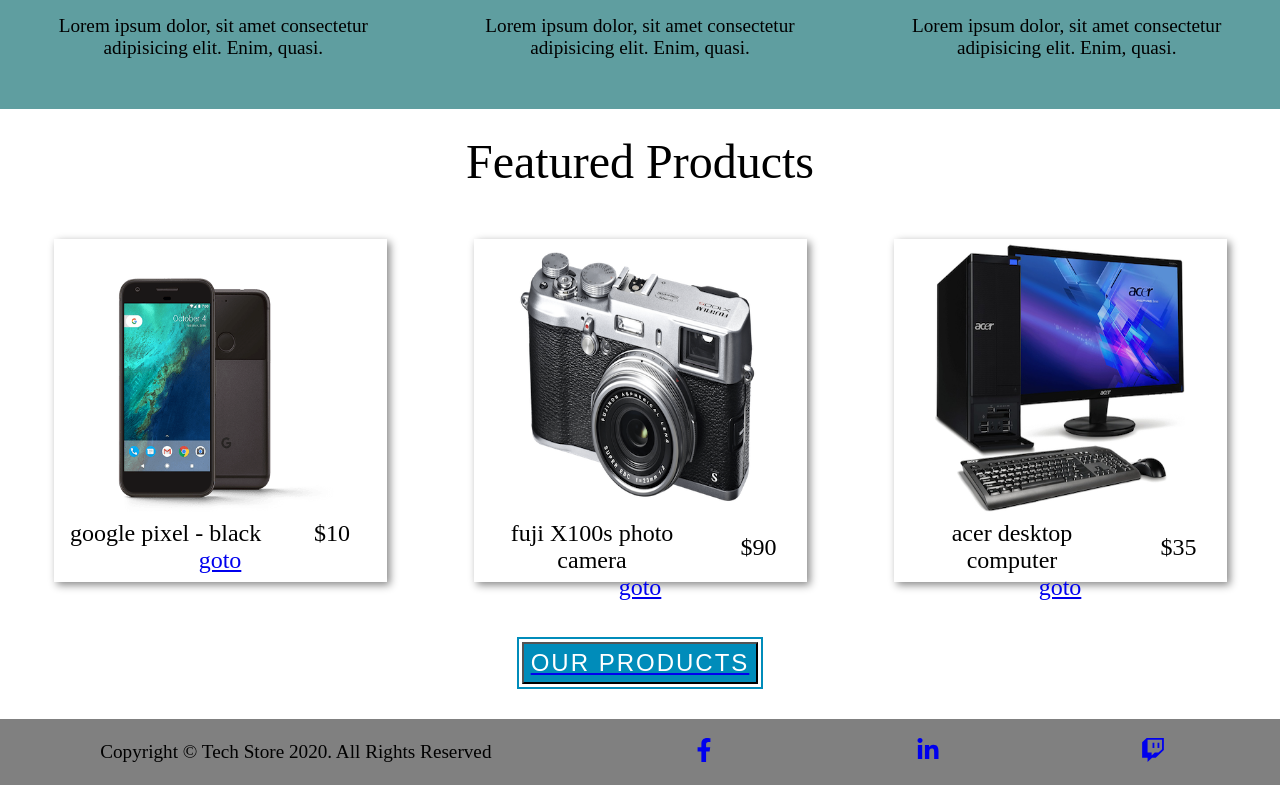
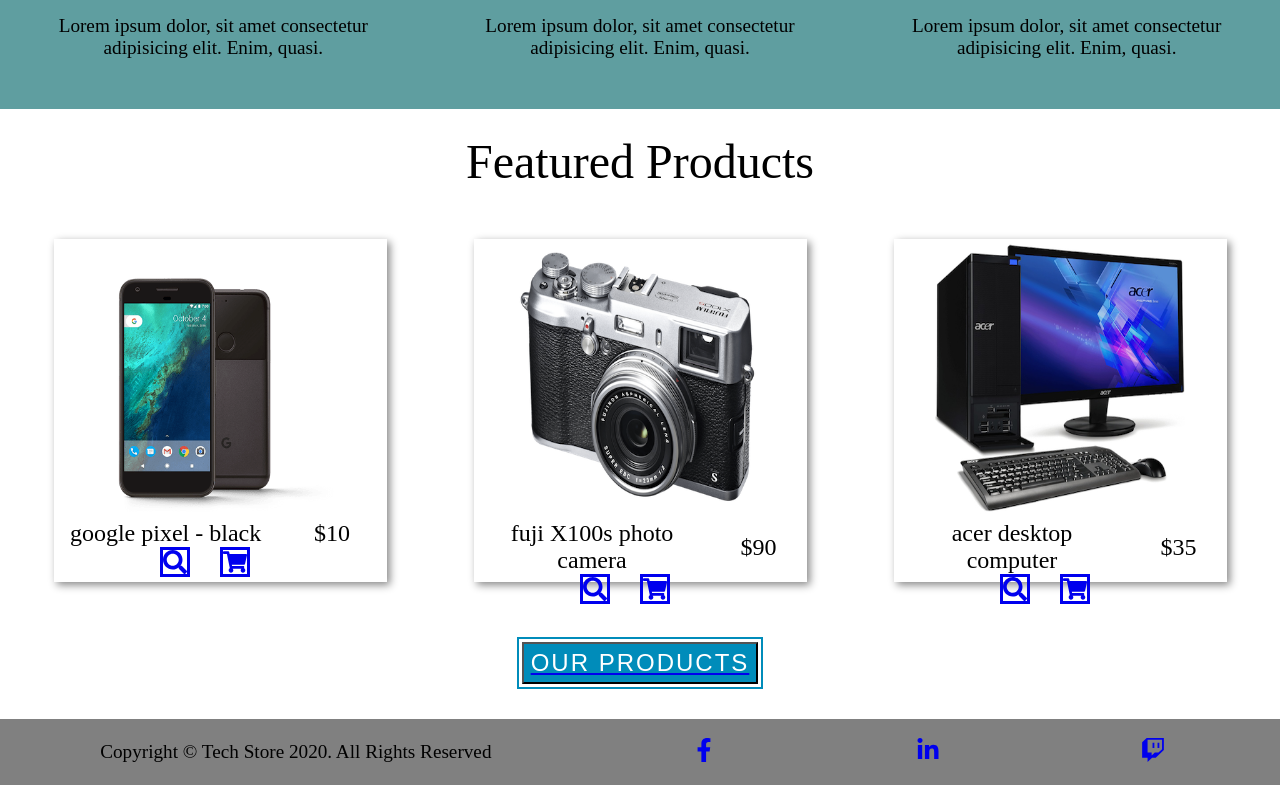
Before and after one commit to NathanGanesh/reacttechstore, a React (Create React App) app: page / in a window 1280 px wide. Shown: the part 947-1732 px from the top of the page. Built offline with nearby package versions, Linux system fonts and the light colour scheme.

Commit message:
final push before using context

```diff
--- a/src/components/App/App.css
+++ b/src/components/App/App.css
@@ -418,3 +418,21 @@
 .container-single-product {
 	margin: 20px;
 }
+
+.product-icon {
+	border: 3px;
+	border-style: solid;
+}
+
+.product-icon-container {
+	display: flex;
+	justify-content: center;
+	/* position: absolute;
+	top: 50%;
+	left: 50%;
+	transform: scale(0);
+	transition: all 0.3s linear; */
+}
+.product-icon-container div {
+	padding-right: 30px;
+}
--- a/src/components/Elements/Button.js
+++ b/src/components/Elements/Button.js
@@ -1,11 +1,13 @@
 import React from 'react';
 import { Link } from 'react-router-dom';
 
-export default function Button({ name, btnclass, link }) {
+export default function Button({ name, btnclass, link, onclick }) {
 	return (
 		<div>
 			<Link to={link}>
-				<button className={btnclass}>{name}</button>
+				<button onClick={onclick} className={btnclass}>
+					{name}
+				</button>
 			</Link>
 		</div>
 	);
--- a/src/components/Elements/Navbar.js
+++ b/src/components/Elements/Navbar.js
@@ -2,6 +2,7 @@
 import { FaCartPlus, FaBars } from 'react-icons/fa';
 import SideBar from './SideBar';
 import SideCart from './SideCart';
+import { Link } from 'react-router-dom';
 
 export default function Navbar() {
 	// console.log(window.location.origin + '/page-images/images/logo.svg');
@@ -28,7 +29,9 @@
 		<nav className="flex-nav">
 			<FaBars onClick={() => handeClick()} className="nav-icon" />
 			<SideBar index={index} />
-			<img src={window.location.origin + '/page-images/images/logo.svg'} alt="logo" />
+			<Link to="/">
+				<img src={window.location.origin + '/page-images/images/logo.svg'} alt="logo" />
+			</Link>
 			<FaCartPlus className="nav-icon" onClick={() => handleCart()} />
 			<SideCart sideCartIndex={sidebarIndex} />
 		</nav>
--- a/src/components/Elements/Product.js
+++ b/src/components/Elements/Product.js
@@ -1,5 +1,6 @@
 import React from 'react';
 import { Link } from 'react-router-dom';
+import { FaSearch, FaShoppingCart } from 'react-icons/fa';
 
 export default function Product(props) {
 	// console.log(props);
@@ -18,7 +19,18 @@
 				<p>{title}</p>
 				<p>${price}</p>
 			</div>
-			<Link to={`/products/${title}`}>goto</Link>
+			<div className="product-icon-container">
+				<div>
+					<Link to={`/products/${title}`}>
+						<FaSearch className="product-icon" />
+					</Link>
+				</div>
+				<div>
+					<Link to={`/add_to_cart/${title}`}>
+						<FaShoppingCart className="product-icon" />
+					</Link>
+				</div>
+			</div>
 		</article>
 	);
 }
--- a/src/components/Elements/SingleProduct/SingleProductInfo.js
+++ b/src/components/Elements/SingleProduct/SingleProductInfo.js
@@ -23,7 +23,7 @@
 				<h5>Some Info About Product :</h5>
 				<p>{description}</p>
 				<div className="product-info-btn">
-					<Button link="/add_to_cart" btnclass="btn-default" name="add to cart" />
+					<Button btnclass="btn-default" name="add to cart" />
 				</div>
 				<div className="product-info-btn">
 					<Button link="/products" btnclass="btn-default" name="back to products" />
--- a/src/components/Pages/SingleProduct.js
+++ b/src/components/Pages/SingleProduct.js
@@ -1,4 +1,4 @@
-import React from 'react';
+import React, { useState } from 'react';
 import Hero from '../Elements/Hero';
 import SingleProductInfo from '../Elements/SingleProduct/SingleProductInfo';
 import Footer from '../Elements/Footer';
```
